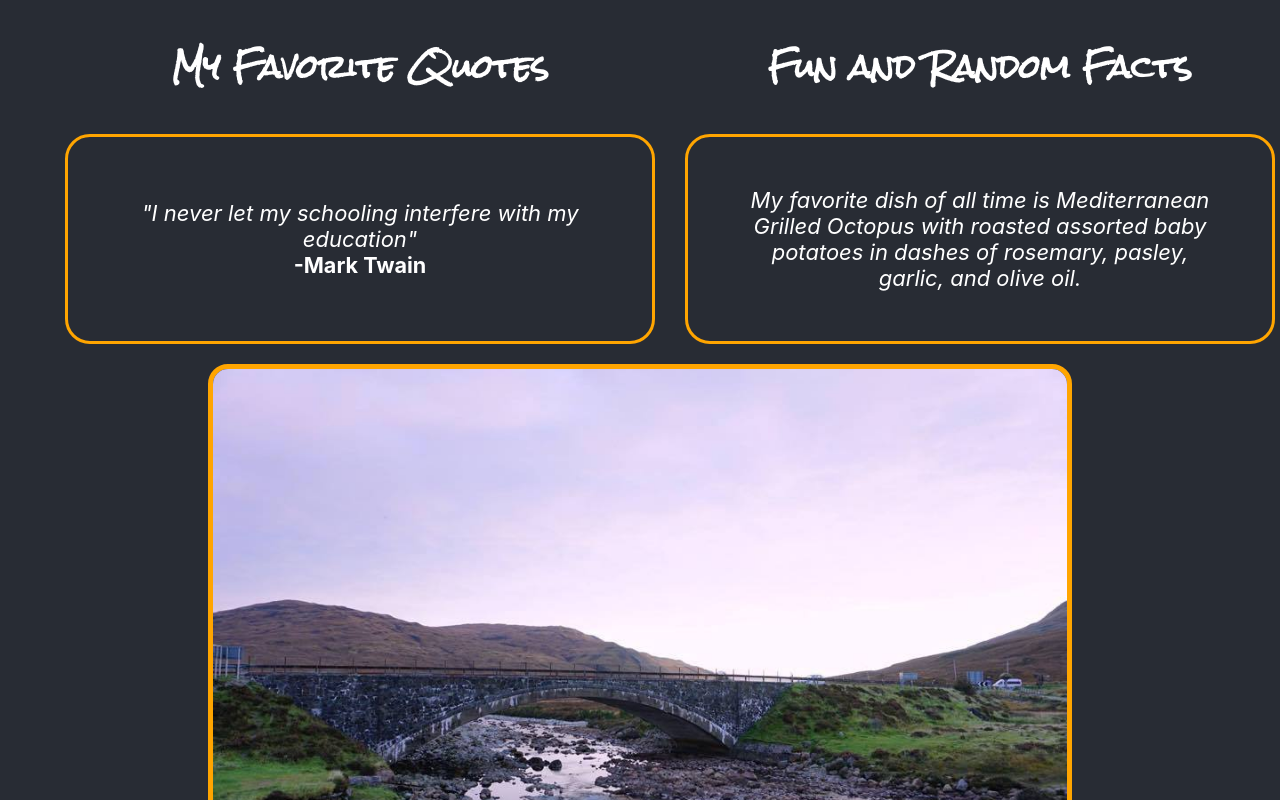
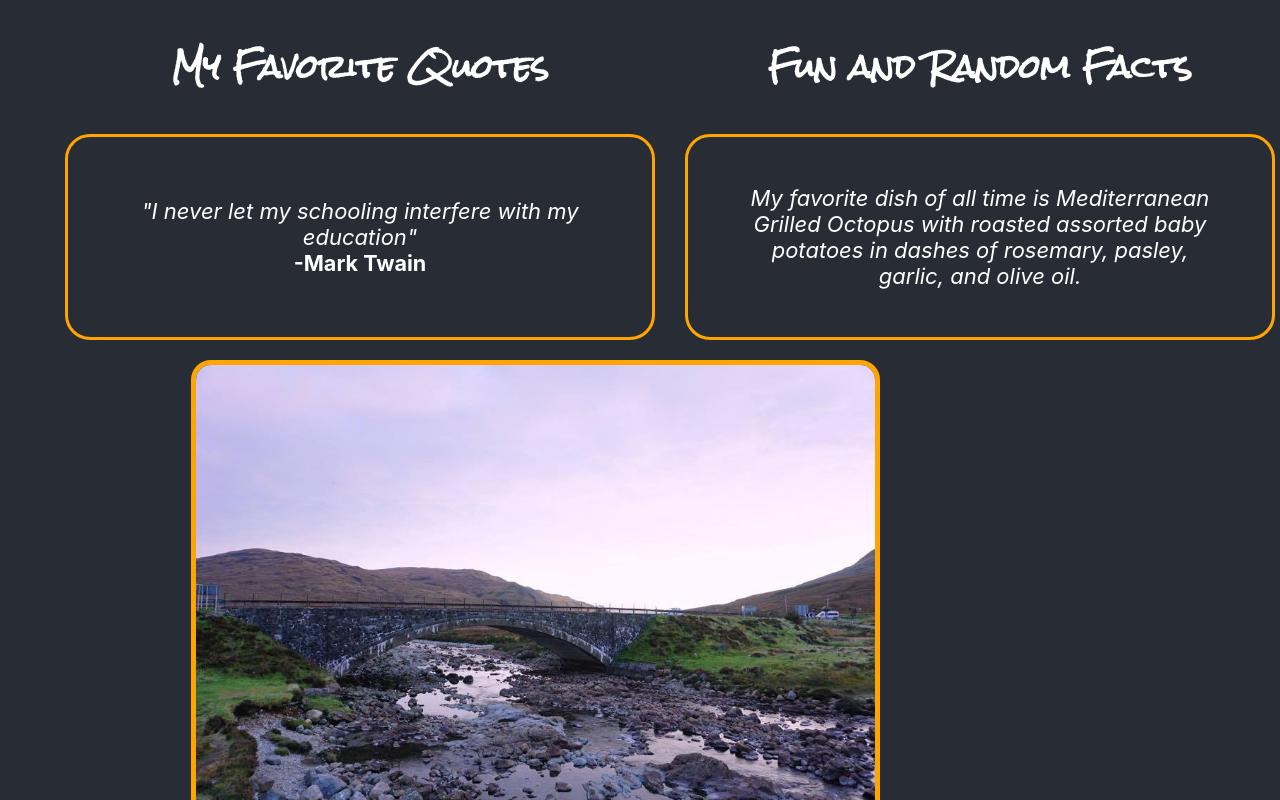
Before and after one commit to cesarsiguencia/my-react-portfolio, a React (Create React App) app: page / in a window 1280 px wide. Shown: the part 1180-1980 px from the top of the page. Built offline with nearby package versions, Linux system fonts and the light colour scheme.

Commit message:
formatting of carousels updated

```diff
--- a/src/App.css
+++ b/src/App.css
@@ -195,15 +195,6 @@
   display: block;
 }
 
-.carousel-nav{
-  width: 100%;
-  height: 100px;
-  /* position: absolute; */
-  bottom: 0;
-  left: 0;
-  background-color: yellow;
-}
-
 .carousel-button{
   width: 10px;
   height: 10px;
@@ -246,14 +237,20 @@
   border: orange 5px solid;
 }
 
-.carousel-container {
+.carousel-border{
   border: orange 3px solid;
   border-radius: 25px;
 }
 
+.carousel-container {
+  height: 200px;
+  display: flex;
+  justify-content: center;
+}
+
 .carousel--div{
   width: 80%;
-  margin: 50px auto;
+  margin: auto auto;
   display: flex;
   flex-wrap: nowrap;
   overflow: hidden;
@@ -420,7 +417,8 @@ li {
 
   .aboutme-blocks{
     width: 100%;
-    margin: auto auto
+    margin: auto auto;
+    margin-bottom: 50px
   }
 
   .profile{
@@ -651,7 +649,7 @@ li {
   } */
 
   .body-texts{
-    width: 90%;
+    width: 95%;
     margin: 10px auto
   }
 
--- a/src/pages/Home.js
+++ b/src/pages/Home.js
@@ -29,6 +29,10 @@ const Home= () => {
             <div className="aboutme">
 
                 <div className="aboutme-blocks">
+                    <img className="profile" src={image} width="90%"/>
+                </div>
+
+                <div className="aboutme-blocks">
                     <p className="body-texts"> Thank you for visiting my page! I'm an aspiring web developer, music producer, and media content creater born and raised in NYC. Currently, I work at an East Harlem elementary school in administration and operations.
                     <br/>
                     <br/>
@@ -51,9 +55,7 @@ const Home= () => {
 
                 </div>
 
-                <div className="aboutme-blocks">
-                    <img className="profile" src={image} width="90%"/>
-                </div>
+
 
             </div>
 
@@ -70,7 +72,10 @@ const Home= () => {
                             My Favorite Quotes
                         </h3>
                     </div>
-                    <QuoteCarousel></QuoteCarousel>
+                    <div className="carousel-border">
+                        <QuoteCarousel></QuoteCarousel>
+                    </div>
+
 
                 </div>
 
@@ -80,16 +85,23 @@ const Home= () => {
                             Fun and Random Facts
                         </h3>
                     </div>
+                    <div className="carousel-border">
                     <FactsCarousel></FactsCarousel>
+                    </div>
+
 
 
 
                 </div>
             </div>
 
+            <div className="aboutme">
             <div>
                 <img className="profile" src={landscape} width="70%"/>
             </div>
+            </div>
+
+
         </div>
     )
 }
```
